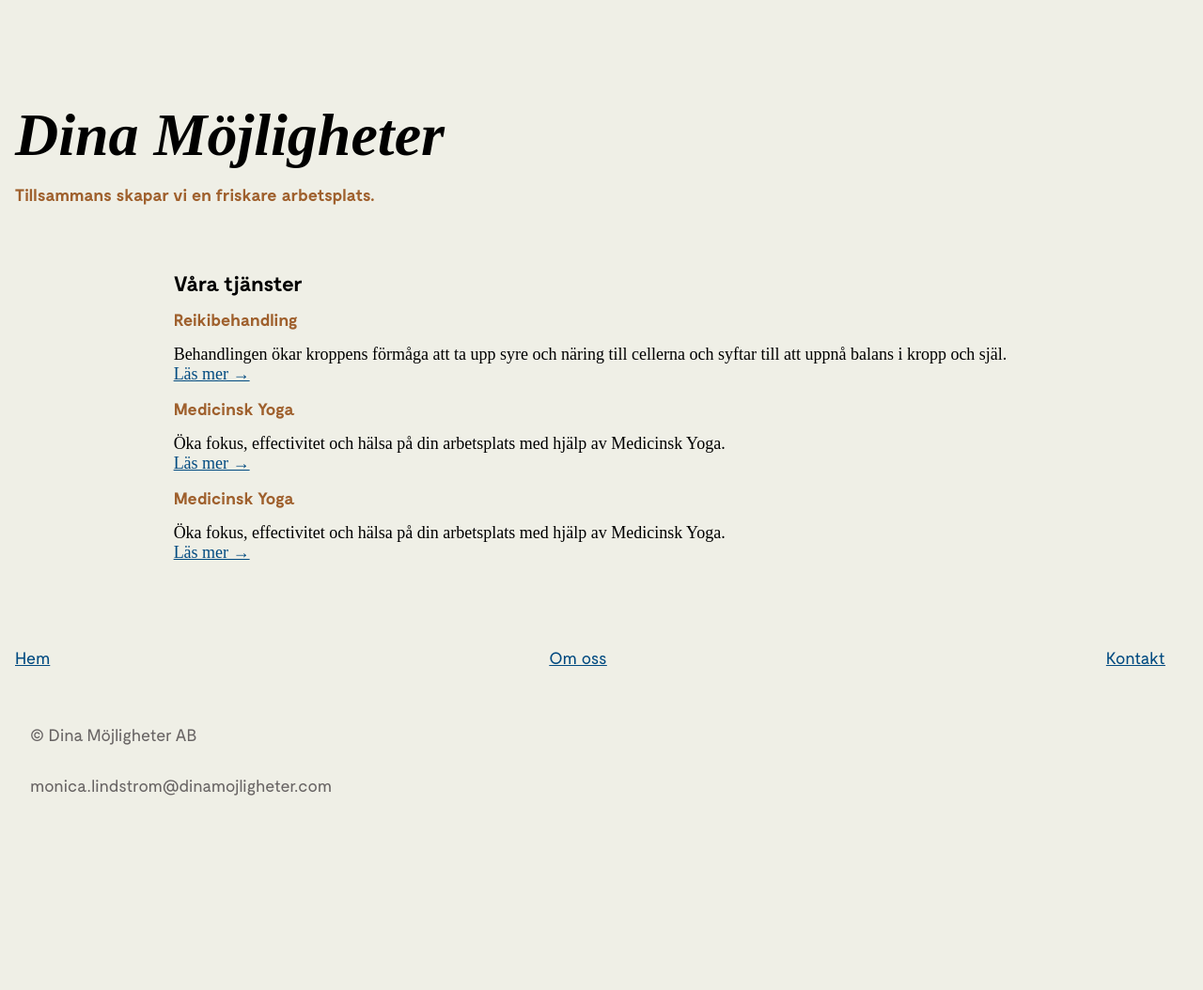
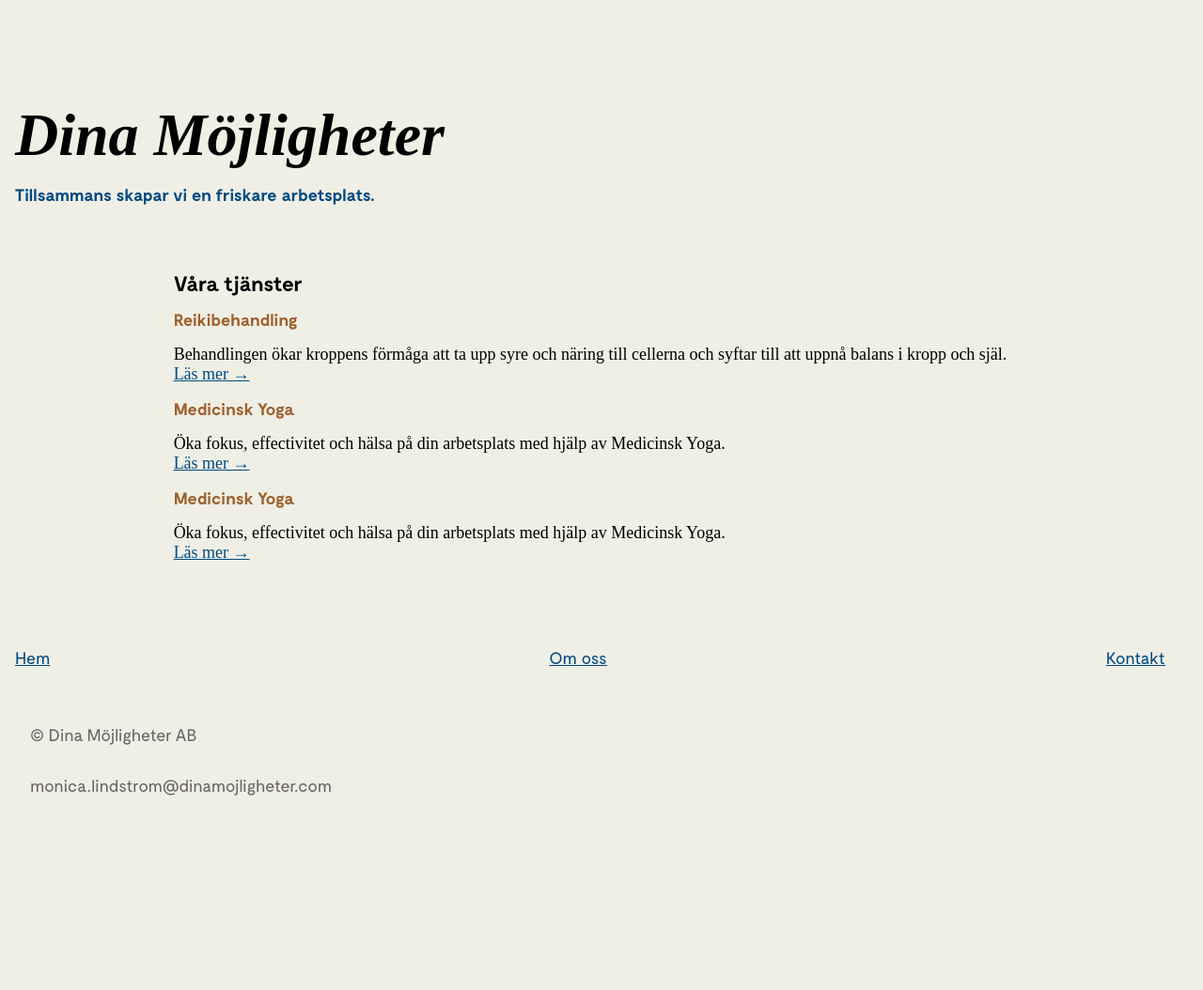
Before and after one commit to dinamojligheter/dinamojligheter.github.io, a Jekyll site: the page built from index.html, in a window 1280 px wide. Shown: the whole page at 94% size. Built offline with Jekyll 4.4.1, drawn with Linux system fonts in a browser that asks for light colours; comment, search, counter and statistics services are not loaded.

Commit message:
Update style.html

```diff
--- a/_includes/style.html
+++ b/_includes/style.html
@@ -55,7 +55,7 @@
 
     .grid {
         display: grid;
-        grid-template-columns: repeat(2, calc((100% - 4rem) / 2));
+        grid-template-columns: repeat(2, calc((100% - 2rem) / 2));
         grid-auto-rows: fit-content(0.5rem);
         gap: 0.5rem 1rem;
         max-width: 100vw;
@@ -100,6 +100,10 @@
         margin-bottom: 0;
     }
 
+    header h2 {
+        color: var(--denim);
+    }
+
     a,
     a:visited {
         color: var(--denim);
@@ -108,7 +112,7 @@
 
     a:hover,
     a:focus,
-    a:visited {
+    a:active {
         color: var(--terracotta);
     }
 
```
